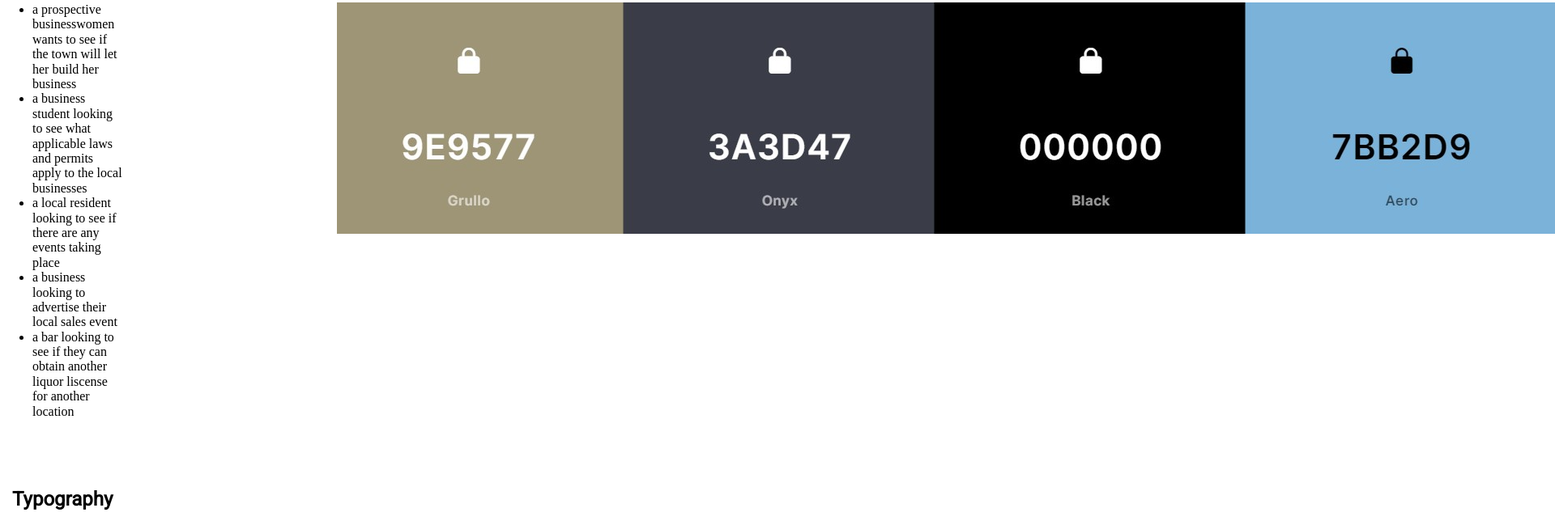
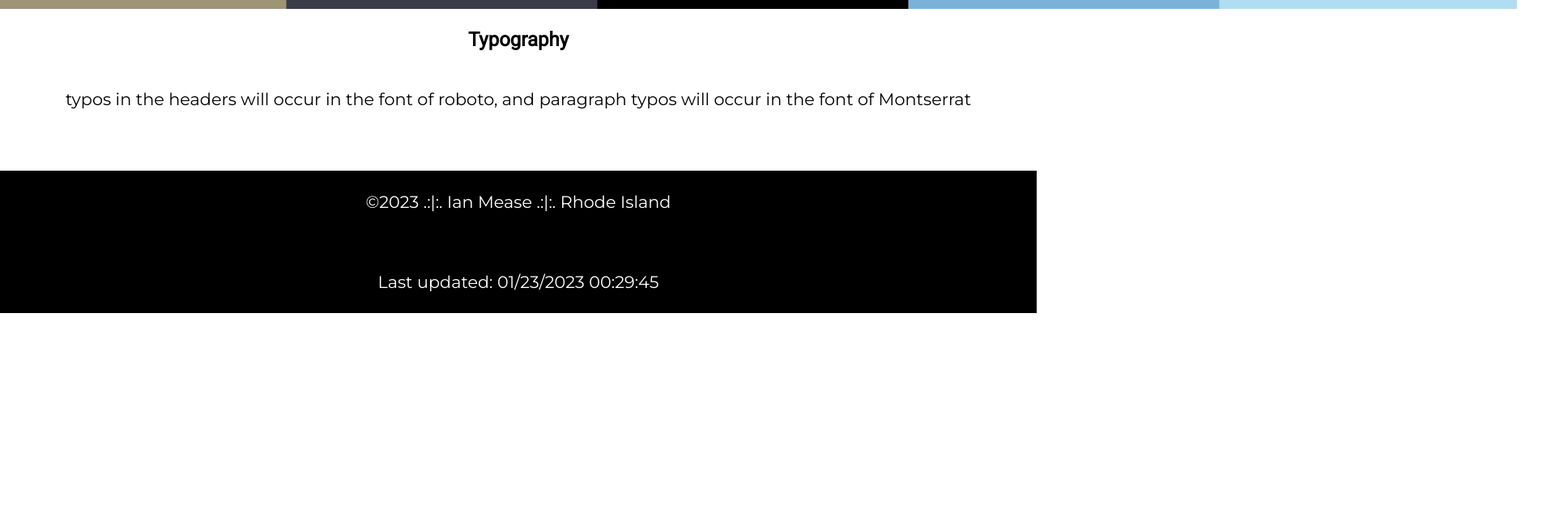
Before and after one commit to ianmease8/wdd-230, a plain HTML site: page lesson03/index.html in a window 1280 px wide. Shown: the part 1858-2507 px from the top of the page at 81% size, 1920 px wide, since content can reach past the window. After the commit the page ends 2266 px from the top, so only its background shows below. Drawn offline with Linux system fonts and the light colour scheme.

Commit message:
more big chagnes

```diff
--- a/lesson02/styles/main.css
+++ b/lesson02/styles/main.css
@@ -59,10 +59,6 @@ footer{
         max-width: 400px;
         width: 80%;
     }
-/*     section:nth-of-type(3) {
-        grid-column: 1/3;
-        width: 50%;
-    } */
 }
 
 @media screen and (min-width: 900px) {
--- a/lesson03/index.html
+++ b/lesson03/index.html
@@ -20,7 +20,7 @@
         <h1>Site Plan</h1>
         <h2>Ian Mease</h2>
         <section>
-            <h2 id=""purpose>Purpose</h2>
+            <h2 id="purpose">Purpose</h2>
             <p><strong>Domain Name:</strong></p>
             <p>southkingstownchamberofcommerce.org</p>
             <img src="/wdd-230/lesson03/images/great-logo-actually.png" alt="southkingstownchamberofcommerce logo">
--- a/lesson03/styles/main.css
+++ b/lesson03/styles/main.css
@@ -13,14 +13,6 @@ p {
     line-height: 1.8em;
     font-size: 1.3em;
 }
-
-main {
-    display: grid;
-    grid-template-columns: 1fr;
-    gap: 50px;
-
-}
-
 
 /*
 colors
@@ -70,7 +62,11 @@ nav a:hover {
 	color: #3A3D47;
 }
 
-
+footer{
+    color:white;
+    background-color: black;
+    margin-top: 50px;
+}
 @media (min-width: 37.5em) {
 	nav {
 		flex-direction: row;
```
